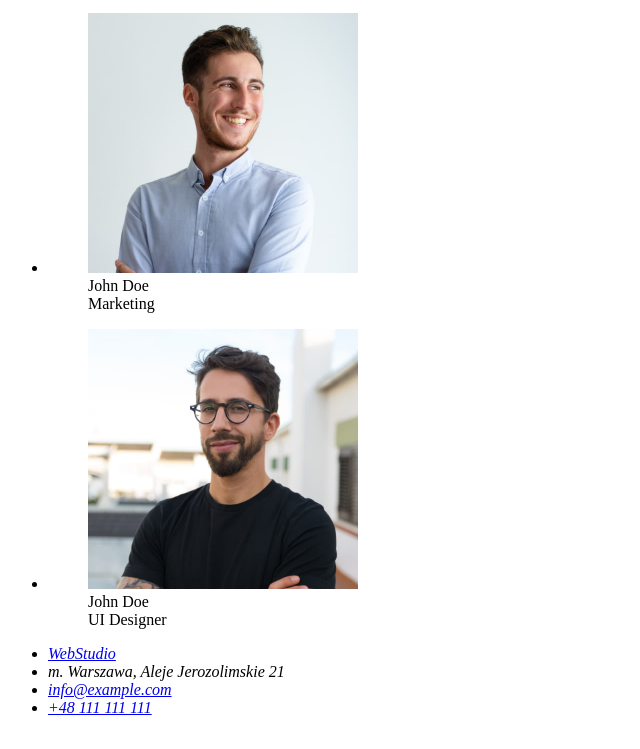
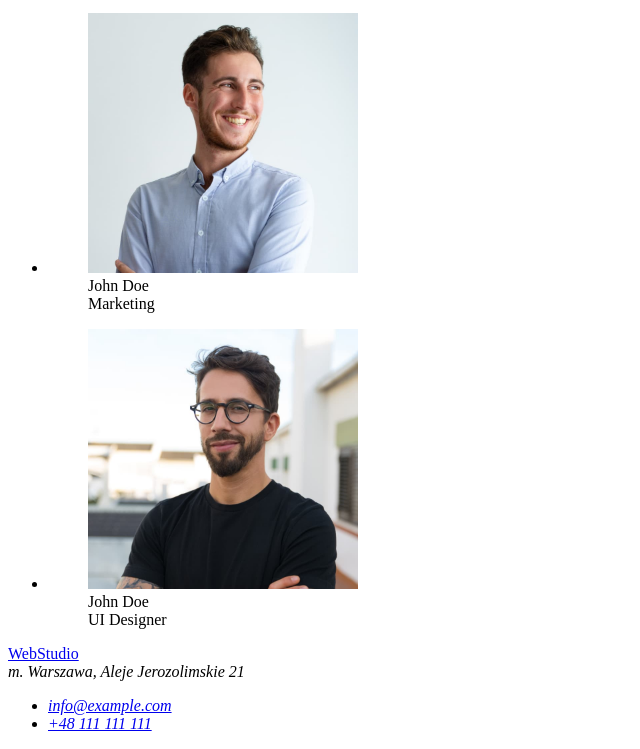
Before and after one commit to Hrabianka/goit-markup-hw-01, a plain HTML site: page index.html in a window 1280 px wide. Shown: the part 2217-2966 px from the top of the page, without its empty margins (0-640 px from the left). Drawn offline with Linux system fonts and the light colour scheme.

Commit message:
update address 2

```diff
--- a/index.html
+++ b/index.html
@@ -146,18 +146,15 @@
       </section>
     </main>
     <footer>
-      <ul>
-        <address>
-          <li>
-            <a href="/"> <span class="web"> Web</span><span class="studio">Studio</span> </a>
-          </li>
-          <li>m. Warszawa, Aleje Jerozolimskie 21</li>
-        </address>
-        <address>
+      <a href="/"> <span class="web"> Web</span><span class="studio">Studio</span> </a>
+
+      <address>
+        m. Warszawa, Aleje Jerozolimskie 21
+        <ul>
           <li><a href="mailto:info@example.com">info@example.com </a></li>
           <li><a href="tel:+48111111111"> +48 111 111 111 </a></li>
-        </address>
-      </ul>
+        </ul>
+      </address>
     </footer>
   </body>
 </html>
```
